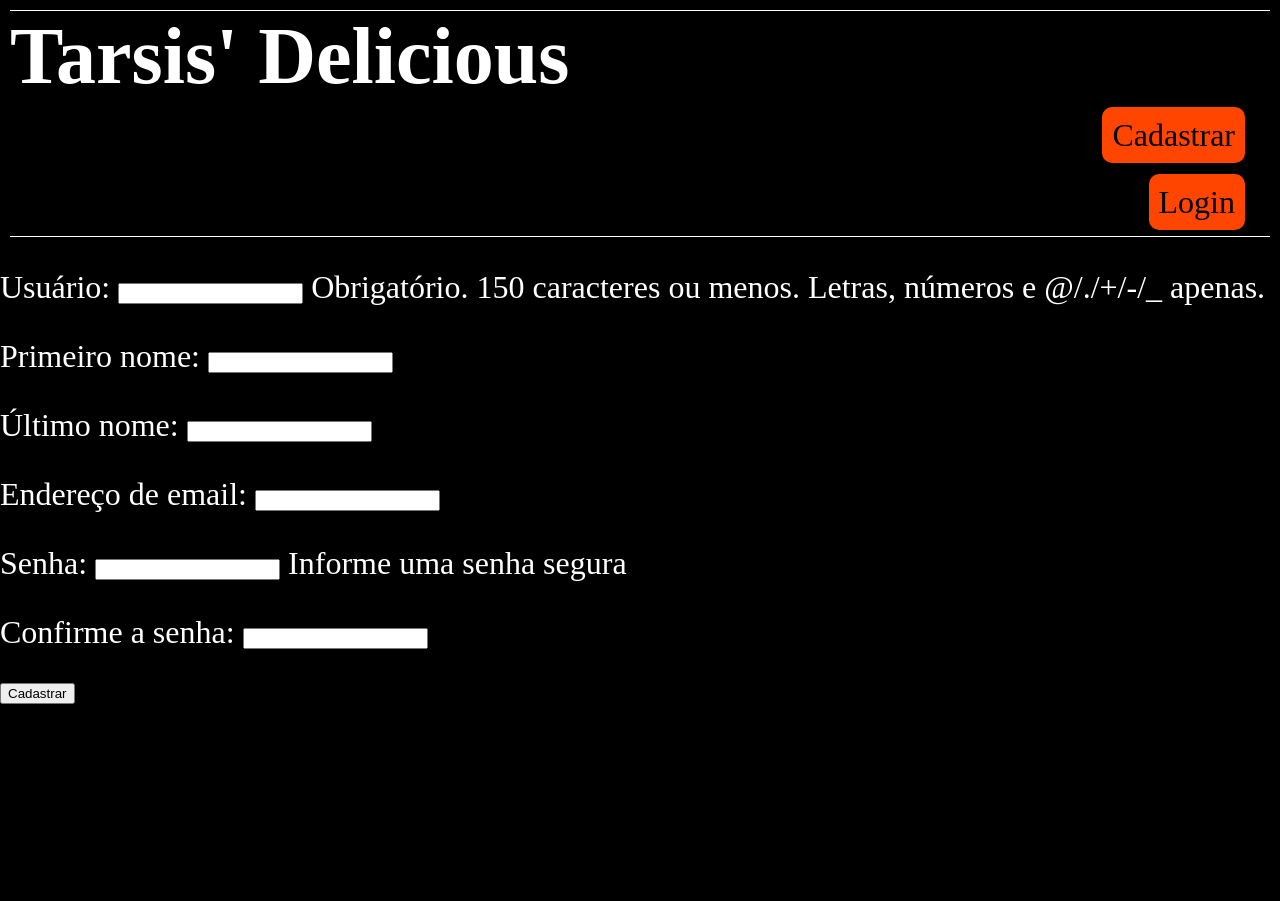
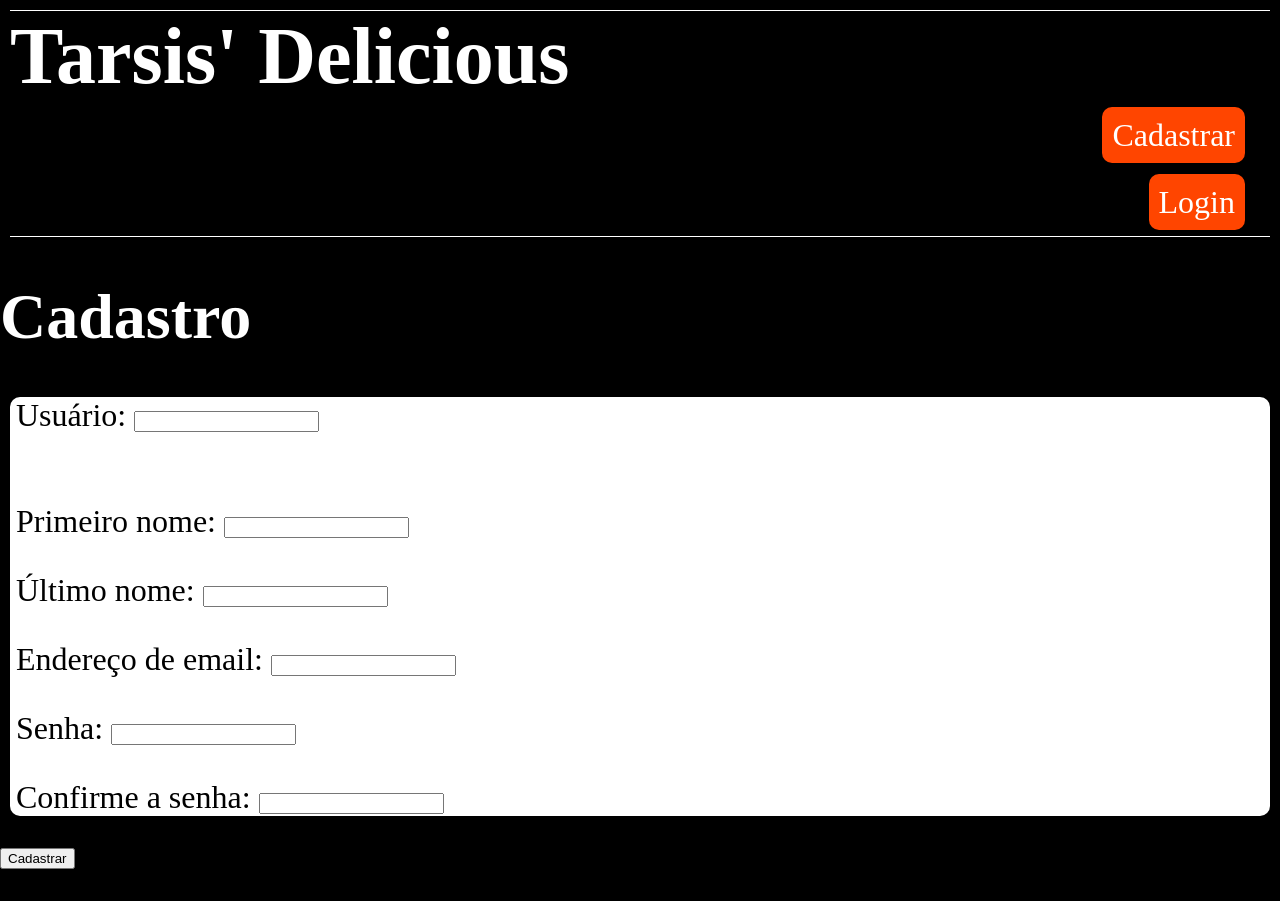
Before and after one commit to tarsisazevedo/globo.com-tasks, a Django app: page /cadastrar/ in a window 1280 px wide. Before the commit the page ends 704 px from the top, so only its background shows below. Run offline with Django 3.2, Linux system fonts and the light colour scheme; parts of the project's set-up code (start-up, migrations or seed data) failed here and were passed over.

Commit message:
Melhorar layout

```diff
--- a/meu_delicious/media/css/base.css
+++ b/meu_delicious/media/css/base.css
@@ -13,7 +13,7 @@ h4 {
 }
 
 body a:link, body a:visited, body a:active {
-  color: black;
+  color: white;
   text-decoration: none;
   padding: 10px;
   margin-left: 6px;
@@ -37,6 +37,7 @@ body a:hover {
   border-top: 1px solid white;
   border-bottom: 1px solid white;
   overflow: hidden;
+  clear: both;
   margin: 10px;
 }
 
@@ -60,7 +61,6 @@ body a:hover {
 }
 
 .button {
-
   margin: 10px;
   padding: 10px;
   background-color: #ff4500;
@@ -78,11 +78,10 @@ body a:hover {
   text-align: center;
 }
 
-
 .caixa {
   background-color: white;
   text-color: black;
-  height: 19%;
+  height: 21%;
   /* hack chrome ie opera */
   border-top-left-radius: 10px;
   border-top-right-radius: 10px;
@@ -93,3 +92,76 @@ body a:hover {
   -moz-border-radius: 10px;
 
 }
+
+.caixa a:link, .caixa a:visited, .caixa a:active {
+  color: black;
+  text-decoration: none;
+  padding: 10px;
+  margin-left: 6px;
+}
+
+.caixa a:hover {
+  background-color: #ff4500;
+  color: white;
+  /* hack chrome ie opera */
+  border-top-left-radius: 10px;
+  border-top-right-radius: 10px;
+  border-bottom-left-radius: 10px;
+  border-bottom-right-radius: 10px;
+
+  /* hack firefox */
+  -moz-border-radius: 10px;
+
+}
+
+
+.menu {
+  background-color: white;
+  text-color: black;
+  margin-top: 30px;
+  margin-bottom: 20px;
+  height: 20%;
+  width: 20%;
+  /* hack chrome ie opera */
+  border-top-left-radius: 10px;
+  border-top-right-radius: 10px;
+  border-bottom-left-radius: 10px;
+  border-bottom-right-radius: 10px;
+
+  /* hack firefox */
+  -moz-border-radius: 10px;
+
+}
+
+.menu table {
+  float: left;
+  margin-left: 10px;
+  margin-top: 35px;
+}
+
+.menu label {
+  color: black;
+  margin-left: 6px;
+
+}
+
+.menu_cadastro {
+
+  background-color: white;
+  text-color: black;
+  margin: 30px 10px 20px 10px;
+  /* hack chrome ie opera */
+  border-top-left-radius: 10px;
+  border-top-right-radius: 10px;
+  border-bottom-left-radius: 10px;
+  border-bottom-right-radius: 10px;
+
+  /* hack firefox */
+  -moz-border-radius: 10px;
+
+}
+
+.menu_cadastro label {
+  color: black;
+  margin-left: 6px;
+}
--- a/meu_delicious/templates/cadastro.html
+++ b/meu_delicious/templates/cadastro.html
@@ -3,9 +3,12 @@
 {% block conteudo %}
 
 <form method="post" action="/cadastrar/">
+  <h1> Cadastro </h1>
+  <div class="menu_cadastro">
   {% csrf_token %}
   {{ form.as_p }}
-  <input type="submit" value="Cadastrar">
+  </div>
+ <input type="submit" value="Cadastrar">
 </form>
 
 {% endblock conteudo %}
--- a/meu_delicious/templates/login.html
+++ b/meu_delicious/templates/login.html
@@ -7,6 +7,7 @@
   {% endif %}
 
   <form method="post" action="/login/">{% csrf_token %}
+    <div class="menu">
     <table>
     <tr>
         <td>{{ form.username.label_tag }}</td>
@@ -17,9 +18,12 @@
         <td>{{ form.password }}</td>
     </tr>
     </table>
+    </div>
+
+    <input type="submit" value="Login" />
+
     <p><a href="/cadastrar/" class="button">Clique aqui</a> para criar sua conta</p>
 
-    <input type="submit" value="Login" />
   </form>
 
 {% endblock %}
--- a/meu_delicious/templates/profile.html
+++ b/meu_delicious/templates/profile.html
@@ -14,7 +14,7 @@
     <span><a href="/meu_delicious/novo_favorito">Novo Favorito</a></span>
   </div>
 
-  <div id="favoritos-pessoal">
+  <div class="menu_profile">
     <ul>
       {% for favorito in favoritos %}
         <li><a href='{{ favorito.url }}'>{{ favorito }}</a></li>
```
Also changed, not shown: meu_delicious/media/css/profile.css (+35 -7 lines), meu_delicious/templates/index.html (+4 -4 lines).
